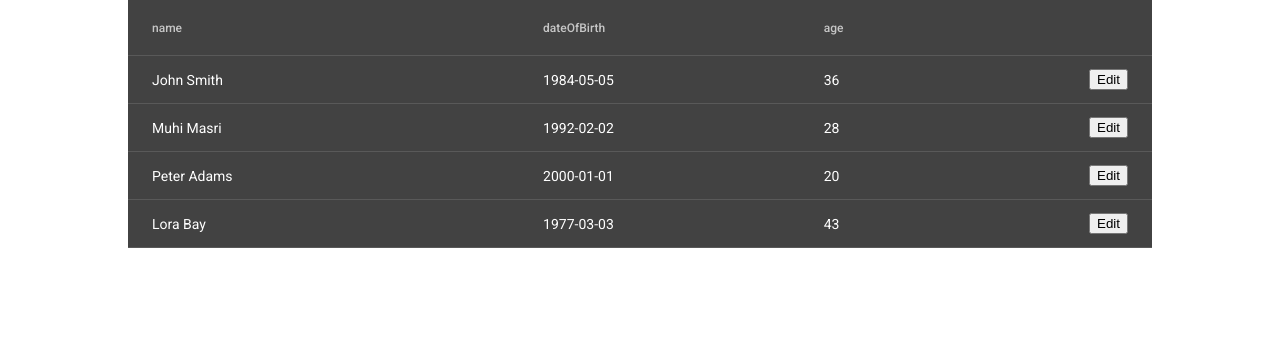
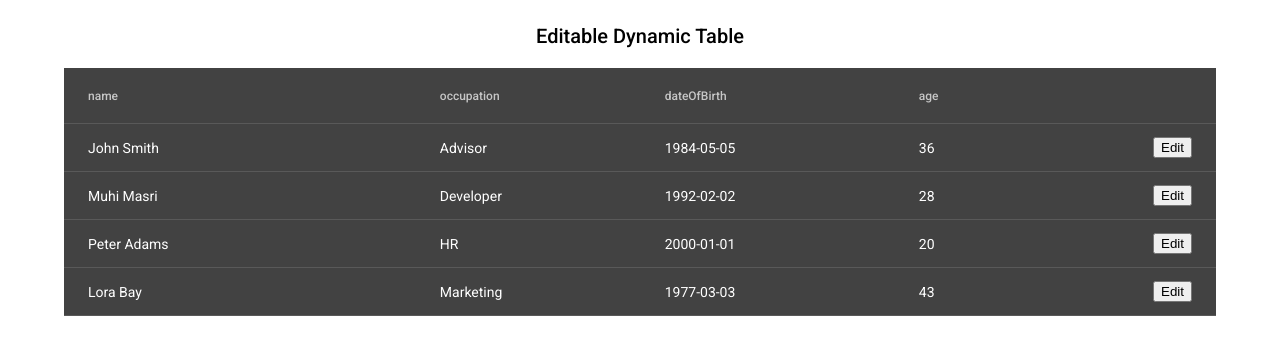
Before and after one commit to trayanus1026/editable-table-in-angular, an Angular app: page / in a window 1280 px wide. Shown: the top 354 px of the page. Built offline with nearby package versions, Linux system fonts and the light colour scheme.

Commit message:
Clean up

```diff
--- a/src/app/app.component.html
+++ b/src/app/app.component.html
@@ -1,29 +1,29 @@
 <article>
+  <h2>Editable Dynamic Table</h2>
   <table mat-table [dataSource]="dataSource">
     <ng-container matColumnDef="{{col}}" *ngFor="let col of displayedColumns">
-      <section>
       <th mat-header-cell *matHeaderCellDef>
         <span *ngIf="col !== '$$edit'">
           {{col}}
         </span>
       </th>
-        <td mat-cell *matCellDef="let row">
-          <div *ngIf="!row.isEdit">
-            <div class="btn-edit" *ngIf="col === '$$edit'" >
-              <button (click)="row.isEdit = !row.isEdit">Edit</button>
+      <td mat-cell *matCellDef="let element">
+        <div *ngIf="!element.isEdit">
+          <div class="btn-edit" *ngIf="col === '$$edit'; spanHeader" >
+            <button (click)="element.isEdit = !element.isEdit">Edit</button>
           </div>
-            <span #elseBlock>
-              {{row[col]}}
+          <span #spanHeader>
+            {{element[col]}}
           </span>
         </div>
-          <div *ngIf="row.isEdit">
+        <div *ngIf="element.isEdit">
           <div class="btn-edit" *ngIf="col === '$$edit'; else dateField">
-              <button (click)="row.isEdit = !row.isEdit">Done</button>
+            <button (click)="element.isEdit = !element.isEdit">Done</button>
           </div>
           <ng-template #dateField>
             <mat-form-field appearance="fill" #elseDate *ngIf="dataSchema[col] === 'date'; else defaultField">
               <mat-label>Choose a date</mat-label>
-                <input matInput [matDatepicker]="picker">
+              <input matInput [matDatepicker]="picker" value="{{element[col]}}">
               <mat-datepicker-toggle matSuffix [for]="picker"></mat-datepicker-toggle>
               <mat-datepicker #picker></mat-datepicker>
             </mat-form-field>
@@ -31,12 +31,11 @@
           <ng-template #defaultField>
             <mat-form-field>
               <mat-label>{{col}}</mat-label>
-                <input type="{{dataSchema[col]}}" matInput value="{{row[col]}}">
+              <input type="{{dataSchema[col]}}" matInput value="{{element[col]}}">
             </mat-form-field>
           </ng-template>
         </div>
       </td>
-      </section>
     </ng-container>
     <tr mat-header-row *matHeaderRowDef="displayedColumns"></tr>
     <tr mat-row *matRowDef="let row; columns: displayedColumns;"></tr>
--- a/src/app/app.component.scss
+++ b/src/app/app.component.scss
@@ -1,10 +1,11 @@
-// .mat-form-field {
-//     padding: 10px;
-// }
 table {
-    width: 80%;
+    width: 90%;
     margin: auto;
 }
 .btn-edit {
     text-align: right;
 }
+h2 {
+    text-align: center;
+    padding-top: 20px;
+}
--- a/src/app/app.component.ts
+++ b/src/app/app.component.ts
@@ -1,16 +1,17 @@
 import { Component } from '@angular/core';
 
 const USER_INFO = [
-  {name: 'John Smith', dateOfBirth: '1984-05-05', age: 36},
-  {name: 'Muhi Masri', dateOfBirth: '1992-02-02', age: 28},
-  {name: 'Peter Adams',  dateOfBirth: '2000-01-01', age: 20},
-  {name: 'Lora Bay',  dateOfBirth: '1977-03-03', age: 43},
+  {"name": "John Smith", "occupation": "Advisor", "dateOfBirth": "1984-05-05", "age": 36},
+  {"name": "Muhi Masri", "occupation": "Developer", "dateOfBirth": "1992-02-02", "age": 28},
+  {"name": "Peter Adams", "occupation": "HR", "dateOfBirth": "2000-01-01", "age": 20},
+  {"name": "Lora Bay", "occupation": "Marketing", "dateOfBirth": "1977-03-03", "age": 43},
 ];
 
 const USER_SCHEMA = {
-  name: 'text',
-  dateOfBirth: 'date',
-  age: 'number',
+  "name": "text",
+  "occupation": "text",
+  "dateOfBirth": "date",
+  "age": "number",
 }
 
 @Component({
@@ -19,8 +20,7 @@ const USER_SCHEMA = {
   styleUrls: ['./app.component.scss']
 })
 export class AppComponent {
-  displayedColumns: string[] = ['name', 'dateOfBirth', 'age', '$$edit'];
+  displayedColumns: string[] = ['name', 'occupation', 'dateOfBirth', 'age', '$$edit'];
   dataSource = USER_INFO;
   dataSchema = USER_SCHEMA;
-  isEdit = true;
 }
```
Lines whose indentation alone changed are shown as unchanged.
